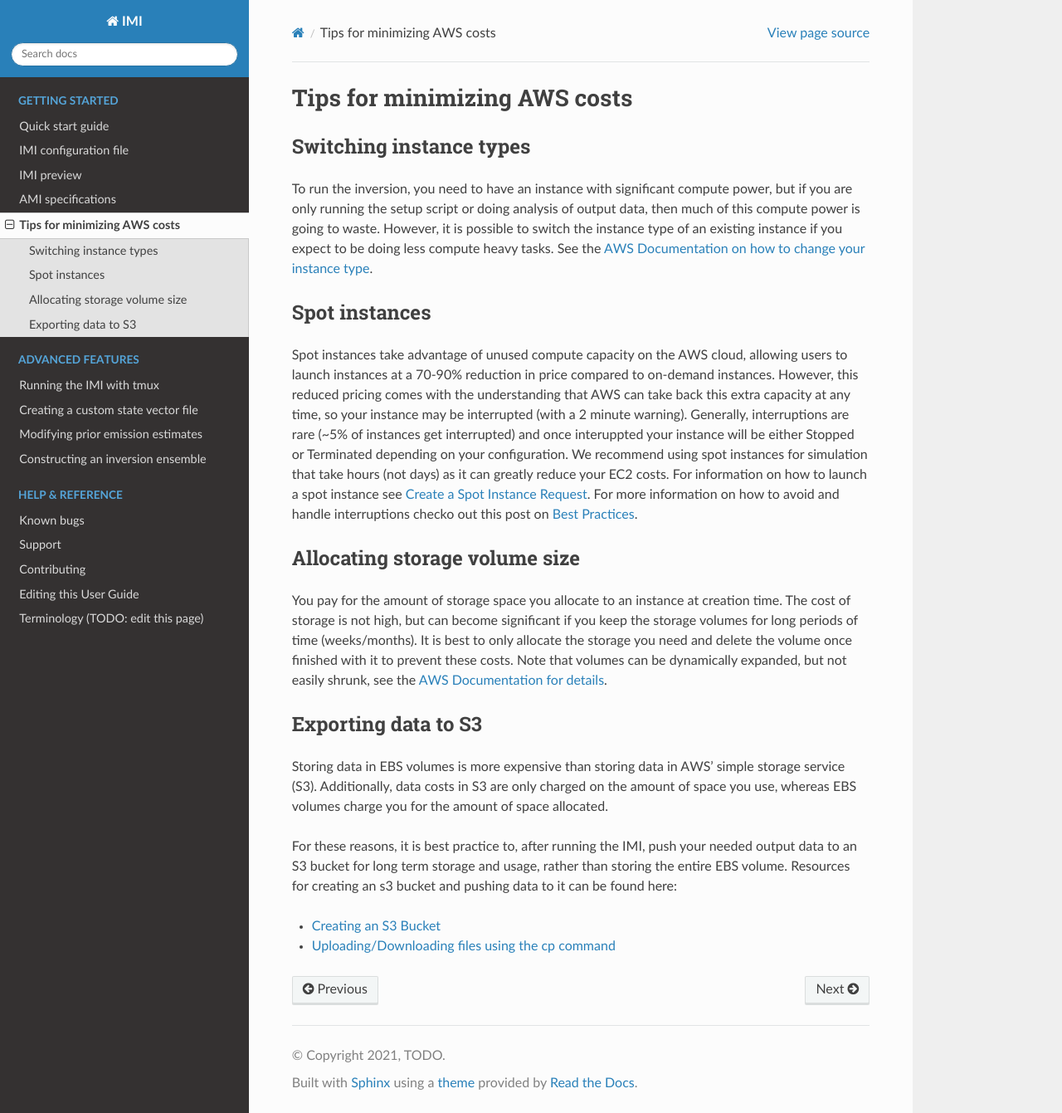
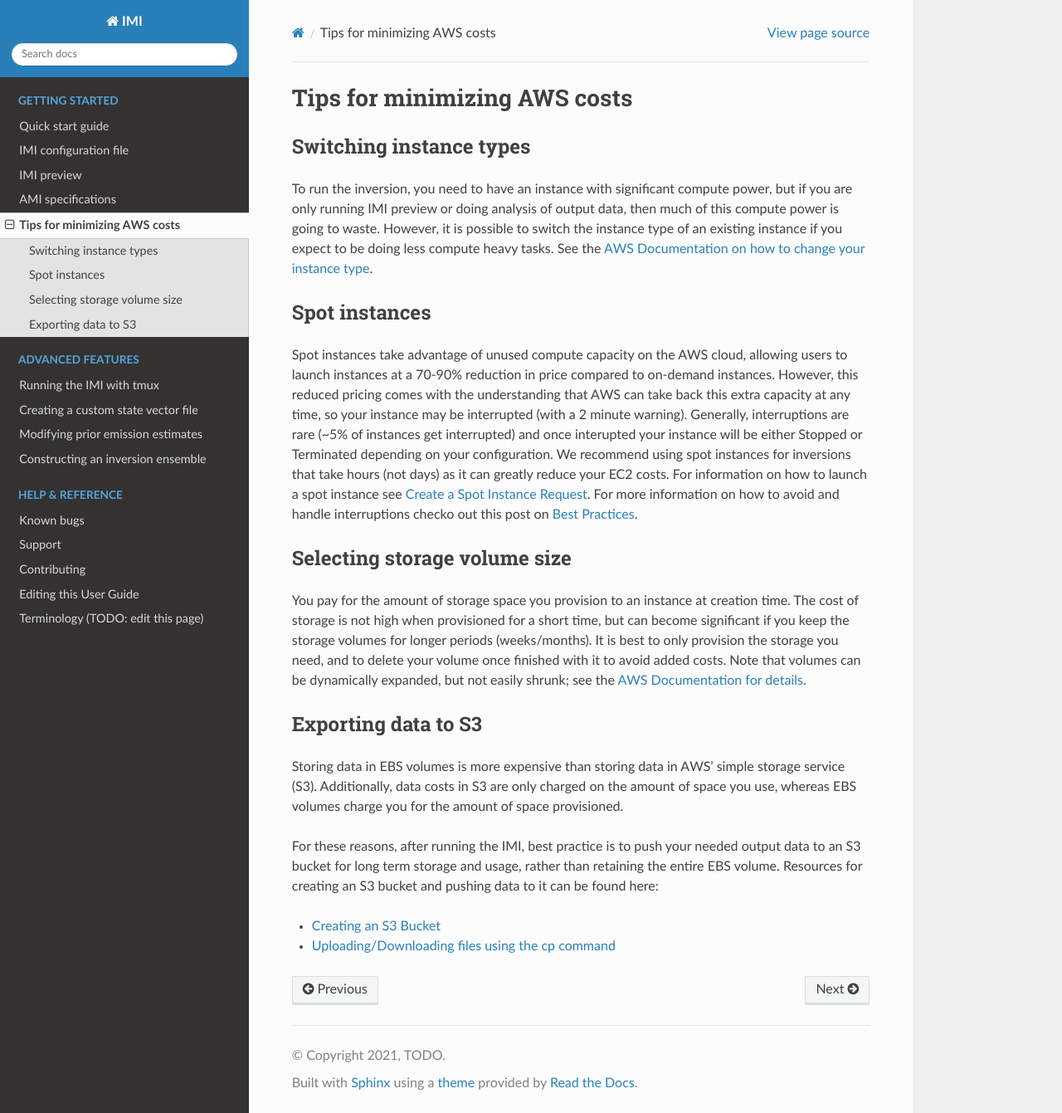
Before and after one commit to geoschem/integrated_methane_inversion, a Sphinx documentation site: the page built from docs/source/getting-started/minimizing-cost-tips.rst, in a window 1280 px wide and 1341 px high. Shown: the whole window at 83% size. Built offline with Sphinx 7.4.7 and the Read the Docs theme 2.0.0, drawn with Linux system fonts in a browser that asks for light colours.

Commit message:
minor edits to minimizing-cost-tips, plus new attempt at relative link

```diff
--- a/docs/source/getting-started/minimizing-cost-tips.rst
+++ b/docs/source/getting-started/minimizing-cost-tips.rst
@@ -1,24 +1,49 @@
 Tips for minimizing AWS costs
 =============================
 
+
 Switching instance types
 ------------------------
-To run the inversion, you need to have an instance with significant compute power, but if you are only running the setup script or doing analysis of output data, then much of this compute power is going to waste. However, it is possible to switch the instance type of an existing instance if you expect to be doing less compute heavy tasks. See the `AWS Documentation on how to change your instance type <https://docs.aws.amazon.com/AWSEC2/latest/UserGuide/ec2-instance-resize.html>`_.
+To run the inversion, you need to have an instance with significant compute power, but if you are only
+running IMI preview or doing analysis of output data, then much of this compute power is going to waste.
+However, it is possible to switch the instance type of an existing instance if you expect to be doing less compute heavy tasks.
+See the `AWS Documentation on how to change your instance type <https://docs.aws.amazon.com/AWSEC2/latest/UserGuide/ec2-instance-resize.html>`_.
+
 
 Spot instances
 --------------
-Spot instances take advantage of unused compute capacity on the AWS cloud, allowing users to launch instances at a 70-90% reduction in price compared to on-demand instances. However, this reduced pricing comes with the understanding that AWS can take back this extra capacity at any time, so your instance may be interrupted (with a 2 minute warning). Generally, interruptions are rare (~5% of instances get interrupted) and once interuppted your instance will be either Stopped or Terminated depending on your configuration. We recommend using spot instances for simulation that take hours (not days) as it can greatly reduce your EC2 costs. For information on how to launch a spot instance see `Create a Spot Instance Request <https://docs.aws.amazon.com/AWSEC2/latest/UserGuide/spot-requests.html#create-spot-instance-request-console-procedure>`_. For more information on how to avoid and handle interruptions checko out this post on `Best Practices <https://aws.amazon.com/blogs/compute/best-practices-for-handling-ec2-spot-instance-interruptions/>`_.
+Spot instances take advantage of unused compute capacity on the AWS cloud, allowing users to launch instances at a
+70-90% reduction in price compared to on-demand instances. However, this reduced pricing comes with the understanding
+that AWS can take back this extra capacity at any time, so your instance may be interrupted (with a 2 minute warning).
+Generally, interruptions are rare (~5% of instances get interrupted) and once interupted your instance will be either
+Stopped or Terminated depending on your configuration. We recommend using spot instances for inversions that take hours
+(not days) as it can greatly reduce your EC2 costs. For information on how to launch a spot instance see
+`Create a Spot Instance Request <https://docs.aws.amazon.com/AWSEC2/latest/UserGuide/spot-requests.html#create-spot-instance-request-console-procedure>`_.
+For more information on how to avoid and handle interruptions checko out this post on
+`Best Practices <https://aws.amazon.com/blogs/compute/best-practices-for-handling-ec2-spot-instance-interruptions/>`_.
 
-Allocating storage volume size
-------------------------------
-You pay for the amount of storage space you allocate to an instance at creation time. The cost of storage is not high, but can become significant if you keep the storage volumes for long periods of time (weeks/months). It is best to only allocate the storage you need and delete the volume once finished with it to prevent these costs. Note that volumes can be dynamically expanded, but not easily shrunk, see the `AWS Documentation for details <https://docs.aws.amazon.com/AWSEC2/latest/UserGuide/requesting-ebs-volume-modifications.html>`_.
+
+Selecting storage volume size
+-----------------------------
+You pay for the amount of storage space you provision to an instance at creation time.
+The cost of storage is not high when provisioned for a short time, but can become significant if you keep the storage
+volumes for longer periods (weeks/months).
+It is best to only provision the storage you need, and to delete your volume once finished with it to avoid added costs.
+Note that volumes can be dynamically expanded, but not easily shrunk;
+see the `AWS Documentation for details <https://docs.aws.amazon.com/AWSEC2/latest/UserGuide/requesting-ebs-volume-modifications.html>`_.
+
 
 .. _exportingS3-label:
+
 Exporting data to S3
 --------------------
-Storing data in EBS volumes is more expensive than storing data in AWS' simple storage service (S3). Additionally, data costs in S3 are only charged on the amount of space you use, whereas EBS volumes charge you for the amount of space allocated.
+Storing data in EBS volumes is more expensive than storing data in AWS' simple storage service (S3).
+Additionally, data costs in S3 are only charged on the amount of space you use, whereas EBS volumes
+charge you for the amount of space provisioned.
 
-For these reasons, it is best practice to, after running the IMI, push your needed output data to an S3 bucket for long term storage and usage, rather than storing the entire EBS volume. Resources for creating an s3 bucket and pushing data to it can be found here:
+For these reasons, after running the IMI, best practice is to push your needed output data to an S3 bucket
+for long term storage and usage, rather than retaining the entire EBS volume.
+Resources for creating an S3 bucket and pushing data to it can be found here:
 
 * `Creating an S3 Bucket <https://docs.aws.amazon.com/AmazonS3/latest/userguide/create-bucket-overview.html>`_
 * `Uploading/Downloading files using the cp command <https://docs.aws.amazon.com/cli/latest/userguide/cli-services-s3-commands.html#using-s3-commands-managing-objects-copy>`_
```
Also changed, not shown: docs/source/getting-started/quick-start.rst (+7 -7 lines).
